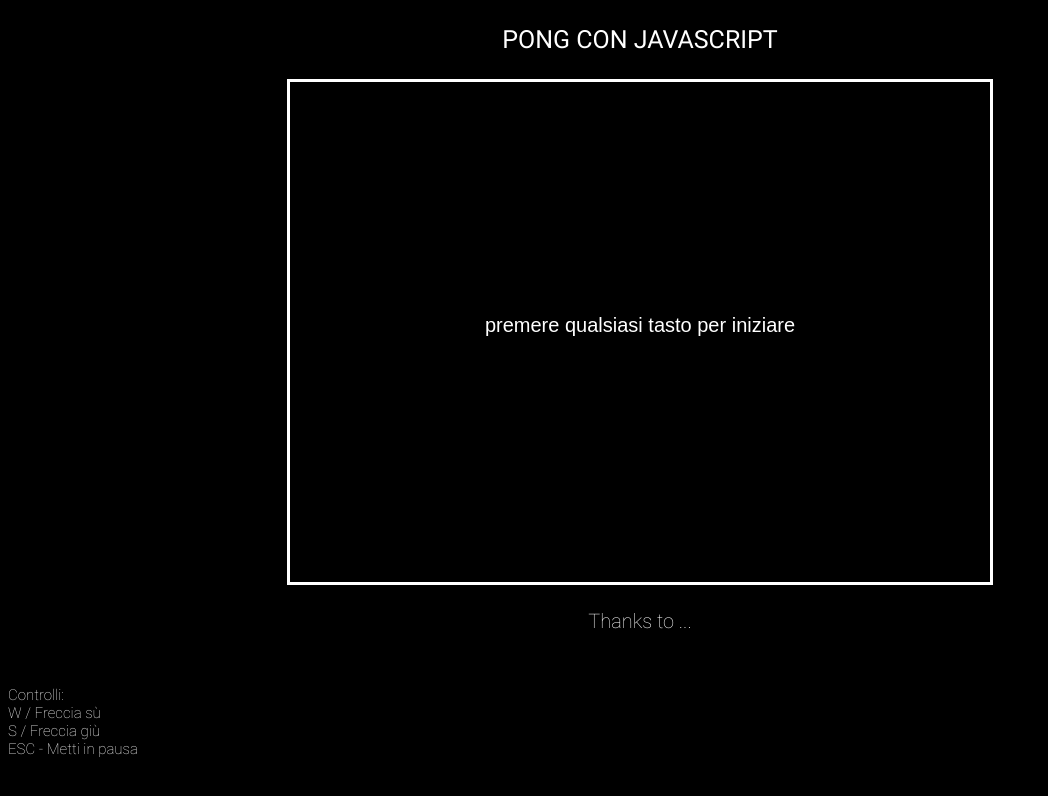
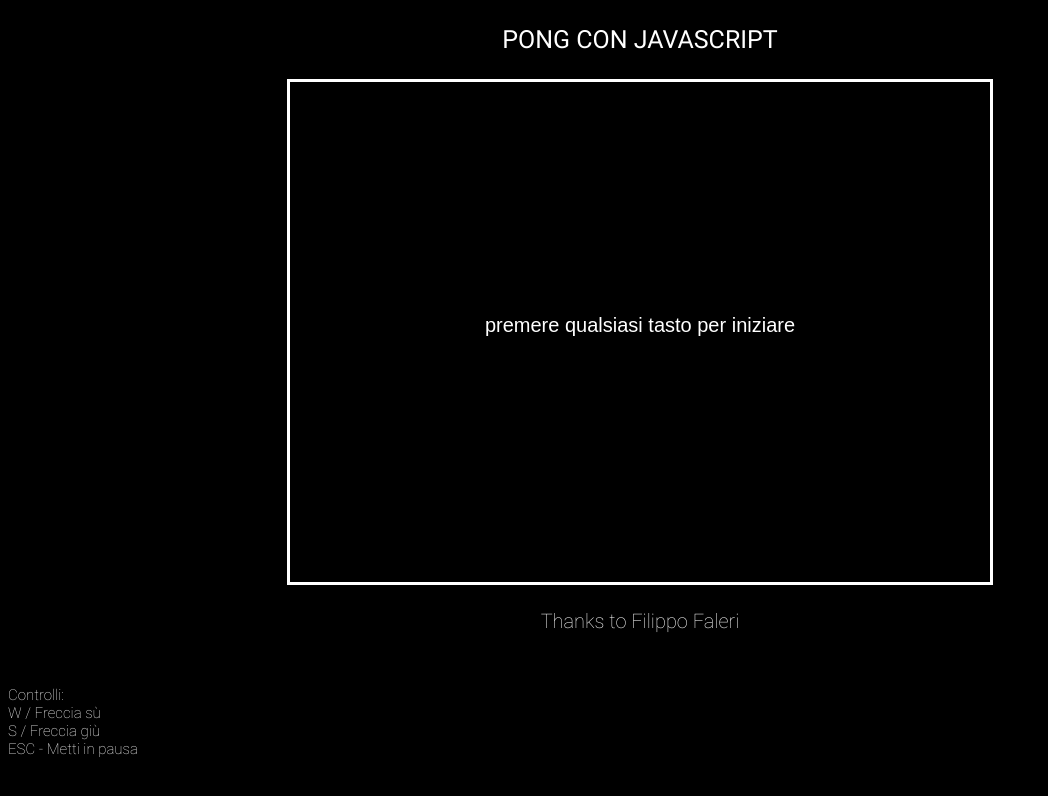
Before and after one commit to FilFal/pong_js, a plain HTML site: page index.htm in a window 1280 px wide. Shown: the whole page, without its empty margins (0-1048 px from the left). Drawn offline with Linux system fonts and the light colour scheme.

Commit message:
dev first commit

```diff
--- a/index.htm
+++ b/index.htm
@@ -285,7 +285,7 @@
 <body>
     <center><p class="title"><b>PONG CON JAVASCRIPT</b></p></center>
     <center><canvas id="gameArea" width="700" height="500" class="borderStyles"></canvas></center>
-    <center><p class="credits">Thanks to ...</p></center><br>
+    <center><p class="credits">Thanks to Filippo Faleri</p></center><br>
     <p class="controls">
         Controlli:<br>
         W / Freccia sù<br>
```
